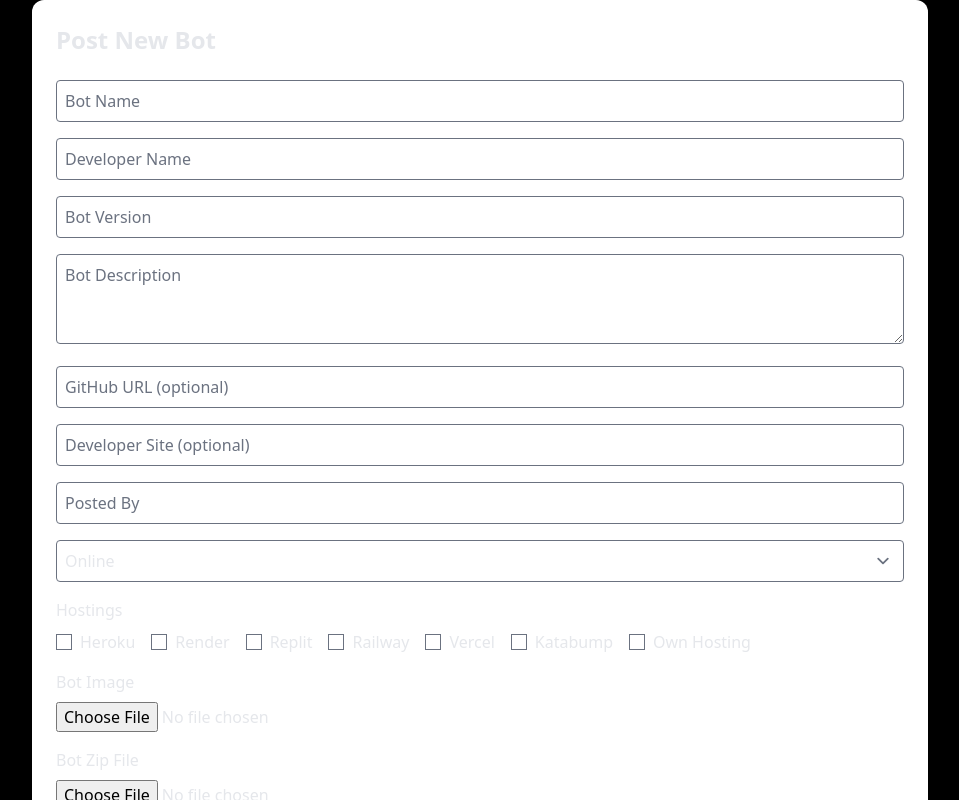
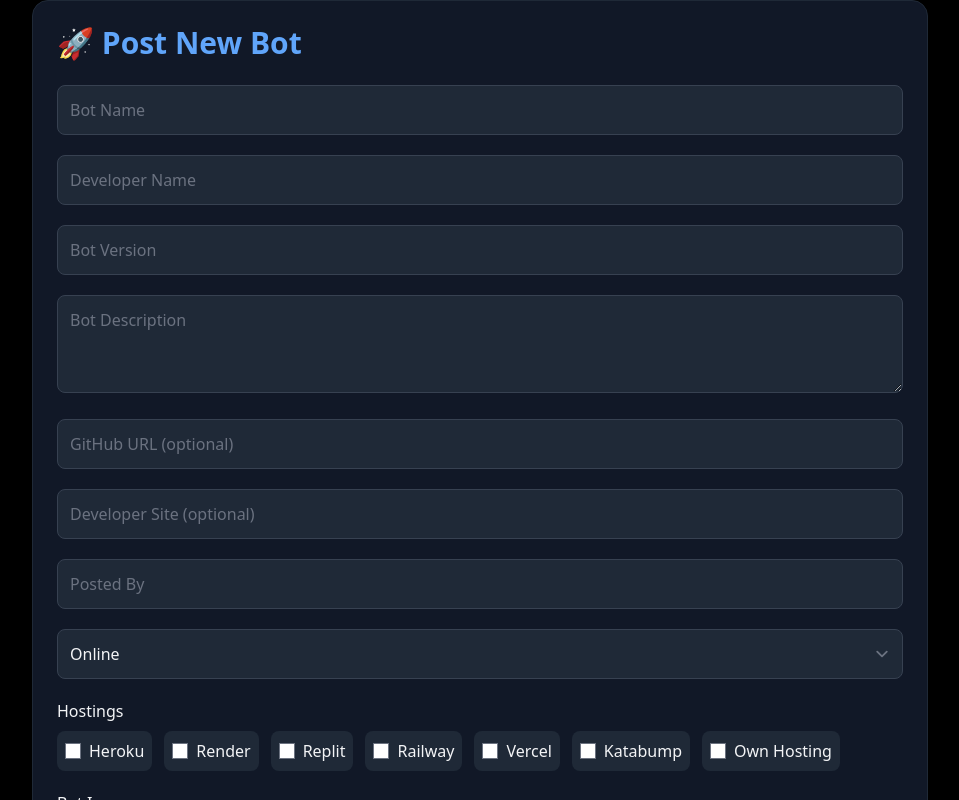
Before and after one commit to Wanga-tracker/Codegram, a Next.js app: page /admin/bots in a window 1280 px wide. Shown: the top 800 px of the page, without its empty margins (160-1119 px from the left). Built offline with nearby package versions, Linux system fonts and the light colour scheme; no server answers.

Commit message:
Update bots.js

```diff
--- a/pages/admin/bots.js
+++ b/pages/admin/bots.js
@@ -1,6 +1,7 @@
 import { useState } from "react";
 import toast from "react-hot-toast";
 import { supabase } from "../../lib/supabaseClient";
+import { motion } from "framer-motion";
 
 export default function AdminBots() {
   const [formData, setFormData] = useState({
@@ -29,17 +30,12 @@ export default function AdminBots() {
     "Own Hosting",
   ];
 
-  // Upload helper
   const uploadFile = async (file, bucket) => {
     const fd = new FormData();
     fd.append("file", file);
     fd.append("bucket", bucket);
 
-    const res = await fetch("/api/upload", {
-      method: "POST",
-      body: fd,
-    });
-
+    const res = await fetch("/api/upload", { method: "POST", body: fd });
     if (!res.ok) throw new Error("Upload failed");
     const data = await res.json();
     return data.url;
@@ -125,100 +121,100 @@ export default function AdminBots() {
   };
 
   return (
-    <div className="max-w-4xl mx-auto p-6 bg-white shadow-md rounded-xl">
-      <h1 className="text-2xl font-bold mb-6">Post New Bot</h1>
-      <form onSubmit={handleSubmit} className="space-y-4">
-        {/* Bot Name */}
+    <motion.div
+      className="max-w-4xl mx-auto p-6 bg-gray-900 text-gray-100 rounded-2xl shadow-lg border border-gray-800"
+      initial={{ opacity: 0, y: 20 }}
+      animate={{ opacity: 1, y: 0 }}
+      transition={{ duration: 0.3 }}
+    >
+      <h1 className="text-3xl font-bold mb-6 text-blue-400">🚀 Post New Bot</h1>
+
+      <form onSubmit={handleSubmit} className="space-y-5">
         <input
           type="text"
           name="botName"
           value={formData.botName}
           onChange={handleChange}
           placeholder="Bot Name"
-          className="w-full border rounded p-2"
+          className="w-full rounded-lg border-gray-700 bg-gray-800 p-3 focus:border-blue-500 focus:ring-blue-500"
           required
         />
 
-        {/* Developer Name */}
         <input
           type="text"
           name="developerName"
           value={formData.developerName}
           onChange={handleChange}
           placeholder="Developer Name"
-          className="w-full border rounded p-2"
+          className="w-full rounded-lg border-gray-700 bg-gray-800 p-3 focus:border-blue-500 focus:ring-blue-500"
           required
         />
 
-        {/* Bot Version */}
         <input
           type="text"
           name="botVersion"
           value={formData.botVersion}
           onChange={handleChange}
           placeholder="Bot Version"
-          className="w-full border rounded p-2"
+          className="w-full rounded-lg border-gray-700 bg-gray-800 p-3"
         />
 
-        {/* Description */}
         <textarea
           name="description"
           value={formData.description}
           onChange={handleChange}
           placeholder="Bot Description"
-          className="w-full border rounded p-2"
+          className="w-full rounded-lg border-gray-700 bg-gray-800 p-3"
           rows="3"
           required
         />
 
-        {/* GitHub URL */}
         <input
           type="url"
           name="githubUrl"
           value={formData.githubUrl}
           onChange={handleChange}
           placeholder="GitHub URL (optional)"
-          className="w-full border rounded p-2"
+          className="w-full rounded-lg border-gray-700 bg-gray-800 p-3"
         />
 
-        {/* Developer Site */}
         <input
           type="url"
           name="developerSite"
           value={formData.developerSite}
           onChange={handleChange}
           placeholder="Developer Site (optional)"
-          className="w-full border rounded p-2"
+          className="w-full rounded-lg border-gray-700 bg-gray-800 p-3"
         />
 
-        {/* Posted By */}
         <input
           type="text"
           name="postedBy"
           value={formData.postedBy}
           onChange={handleChange}
           placeholder="Posted By"
-          className="w-full border rounded p-2"
+          className="w-full rounded-lg border-gray-700 bg-gray-800 p-3"
           required
         />
 
-        {/* Status */}
         <select
           name="status"
           value={formData.status}
           onChange={handleChange}
-          className="w-full border rounded p-2"
+          className="w-full rounded-lg border-gray-700 bg-gray-800 p-3"
         >
           <option value="online">Online</option>
           <option value="offline">Offline</option>
         </select>
 
-        {/* Hosting Checkboxes */}
         <div>
           <label className="block font-medium mb-2">Hostings</label>
-          <div className="flex flex-wrap gap-4">
+          <div className="flex flex-wrap gap-3">
             {hostingOptions.map((option) => (
-              <label key={option} className="flex items-center space-x-2">
+              <label
+                key={option}
+                className="flex items-center space-x-2 bg-gray-800 p-2 rounded-lg"
+              >
                 <input
                   type="checkbox"
                   checked={formData.hostings.includes(option)}
@@ -230,34 +226,35 @@ export default function AdminBots() {
           </div>
         </div>
 
-        {/* Image Upload */}
         <div>
           <label className="block font-medium mb-2">Bot Image</label>
           <input
             type="file"
             accept="image/*"
             onChange={(e) => setImageFile(e.target.files[0])}
+            className="w-full rounded-lg border-gray-700 bg-gray-800 p-3"
           />
         </div>
 
-        {/* Zip Upload */}
         <div>
           <label className="block font-medium mb-2">Bot Zip File</label>
           <input
             type="file"
             accept=".zip"
             onChange={(e) => setZipFile(e.target.files[0])}
+            className="w-full rounded-lg border-gray-700 bg-gray-800 p-3"
           />
         </div>
 
-        <button
+        <motion.button
           type="submit"
           disabled={loading}
-          className="px-4 py-2 bg-blue-600 text-white rounded hover:bg-blue-700 disabled:opacity-50"
+          className="px-6 py-3 bg-blue-600 hover:bg-blue-700 text-white rounded-xl shadow-lg disabled:opacity-50"
+          whileTap={{ scale: 0.95 }}
         >
           {loading ? "Posting..." : "Post Bot"}
-        </button>
+        </motion.button>
       </form>
-    </div>
+    </motion.div>
   );
-    }
+  }
```
